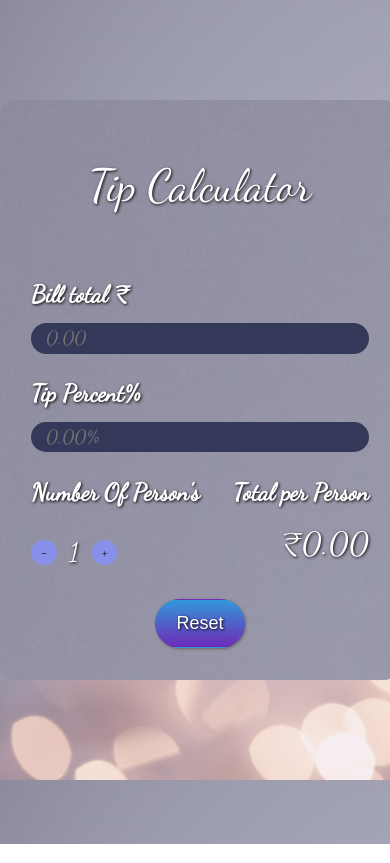
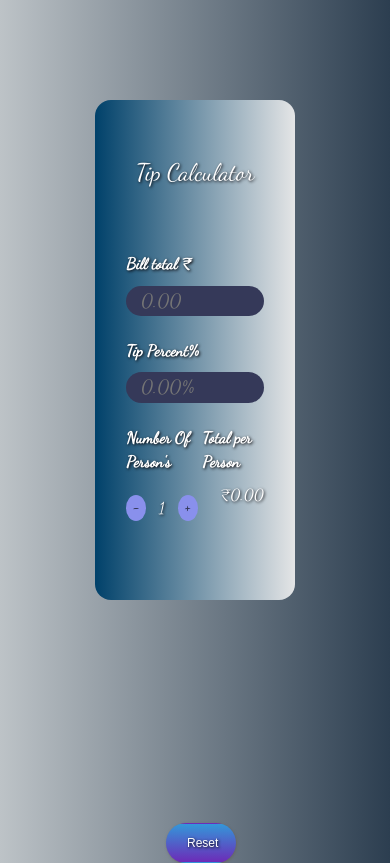
Before and after one commit to SaiCharan44/Tip-Calculator, a plain HTML site: page index.html in a window 390 px wide. Drawn offline with nearby package versions, Linux system fonts and the light colour scheme.

Commit message:
Update index.html

```diff
--- a/index.html
+++ b/index.html
@@ -13,6 +13,44 @@
 <script src="https://cdn.jsdelivr.net/npm/bootstrap@5.2.2/dist/js/bootstrap.bundle.min.js" integrity="sha384-OERcA2EqjJCMA+/3y+gxIOqMEjwtxJY7qPCqsdltbNJuaOe923+mo//f6V8Qbsw3" crossorigin="anonymous"></script>
     <link rel="stylesheet" href="styles.css" type="text/css" />
     <title>Tip Calculator</title>
+    <style>
+      @media (max-width:450px)
+      {
+          body
+          {
+            background-image: linear-gradient(to right, #bdc3c7, #2c3e50);
+          }
+          .wrapper
+          {
+            background-image: linear-gradient(to right, #00416A, #e4e5e6);
+            width: 200px;
+            height: 500px;
+          }
+          .heading
+          {
+            font-size:1.5rem;
+          }
+          .title,.total,.splitAmount{
+            font-size: 1rem;
+
+          }
+          .btn{
+            width:70px;
+            font-size: 0.75rem;
+            margin-bottom: -18px;
+
+          }
+          .button1{
+            text-align: center;
+            position:absolute;
+            bottom: -1px;
+            right:154px;
+          }
+          .buttonContainer{
+            width:20px;
+          }
+}
+    </style>
   </head>
   <body>
 
```
